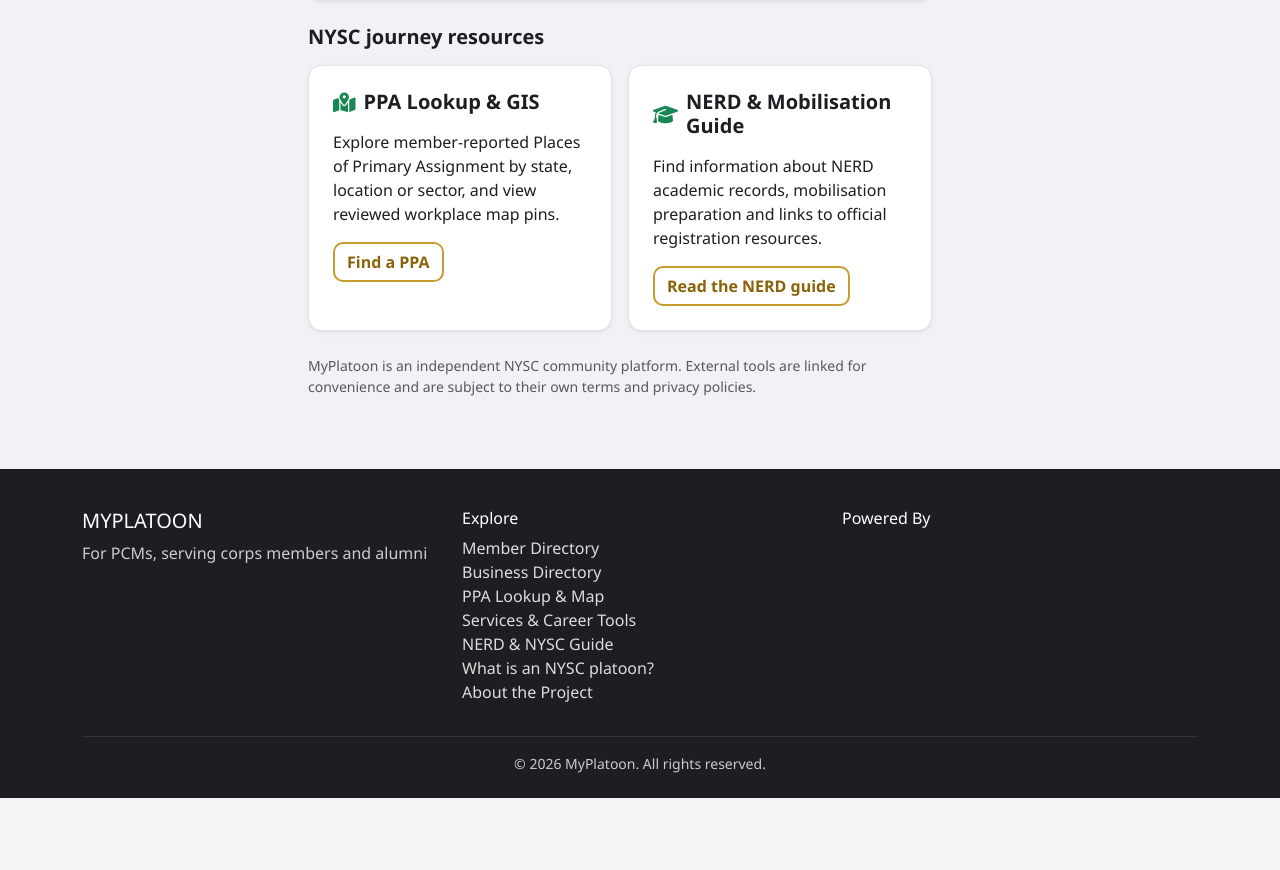
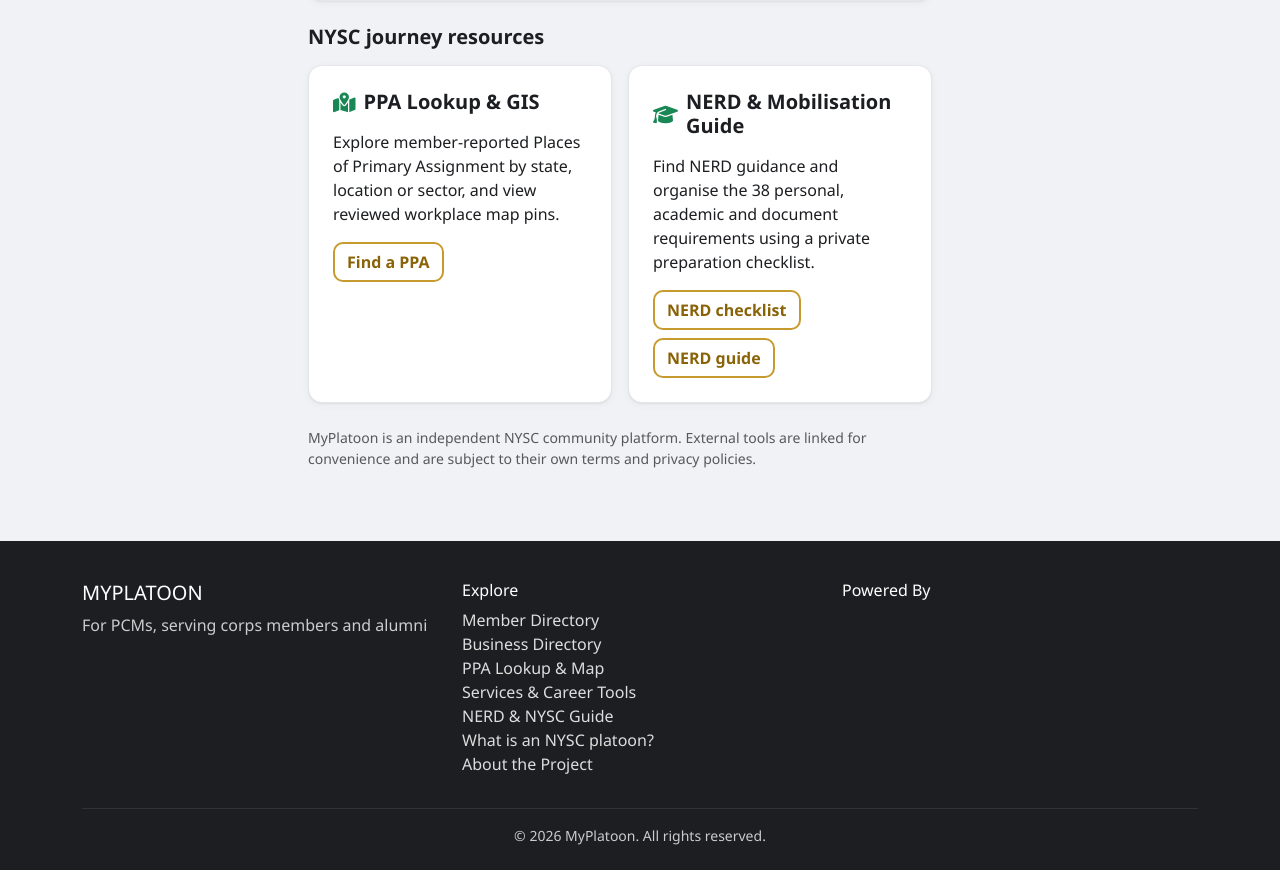
Before and after one commit to Simmyt3r/MyPlatoon, a Flask app: page /services in a window 1280 px wide. Shown: the part 702-1572 px from the top of the page. Before the commit the page ends 1500 px from the top, so only its background shows below. Run offline with Flask 3, Linux system fonts and the light colour scheme; some libraries are stand-ins or nearby versions.

Commit message:
feat(services): link the NERD requirements checklist from the career services hub

```diff
--- a/app/templates/main/services.html
+++ b/app/templates/main/services.html
@@ -55,8 +55,11 @@
             <i class="fa-solid fa-graduation-cap fa-lg text-success" aria-hidden="true"></i>
             <h3 class="h5 fw-bold mb-0">NERD &amp; Mobilisation Guide</h3>
           </div>
-          <p>Find information about NERD academic records, mobilisation preparation and links to official registration resources.</p>
-          <a href="{{ url_for('main.nerd') }}" class="btn btn-p5-outline mt-auto">Read the NERD guide</a>
+          <p>Find NERD guidance and organise the 38 personal, academic and document requirements using a private preparation checklist.</p>
+          <div class="d-flex flex-wrap gap-2 mt-auto">
+            <a href="{{ url_for('main.nerd_requirements') }}" class="btn btn-p5-outline">NERD checklist</a>
+            <a href="{{ url_for('main.nerd') }}" class="btn btn-p5-outline">NERD guide</a>
+          </div>
         </article>
       </div>
     </div>
```
